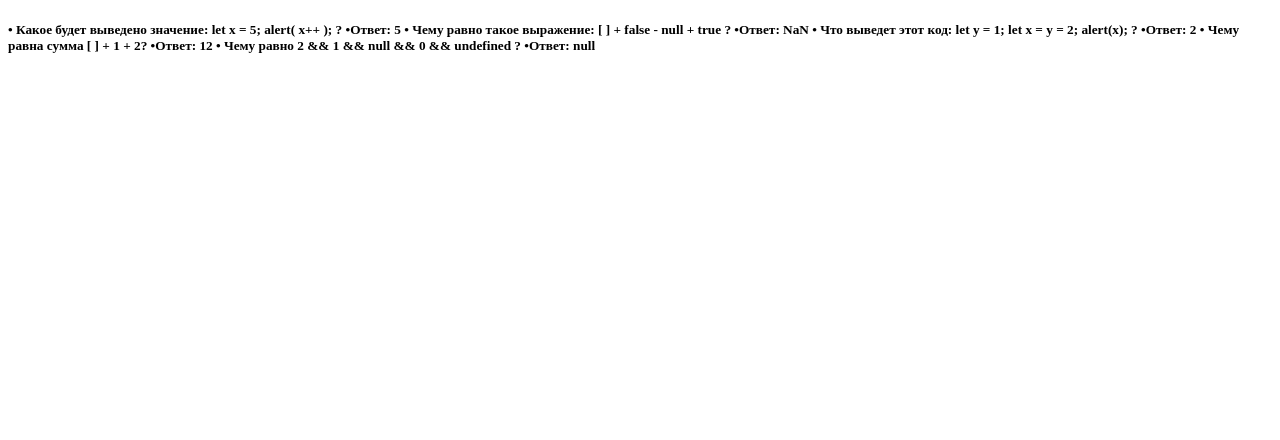
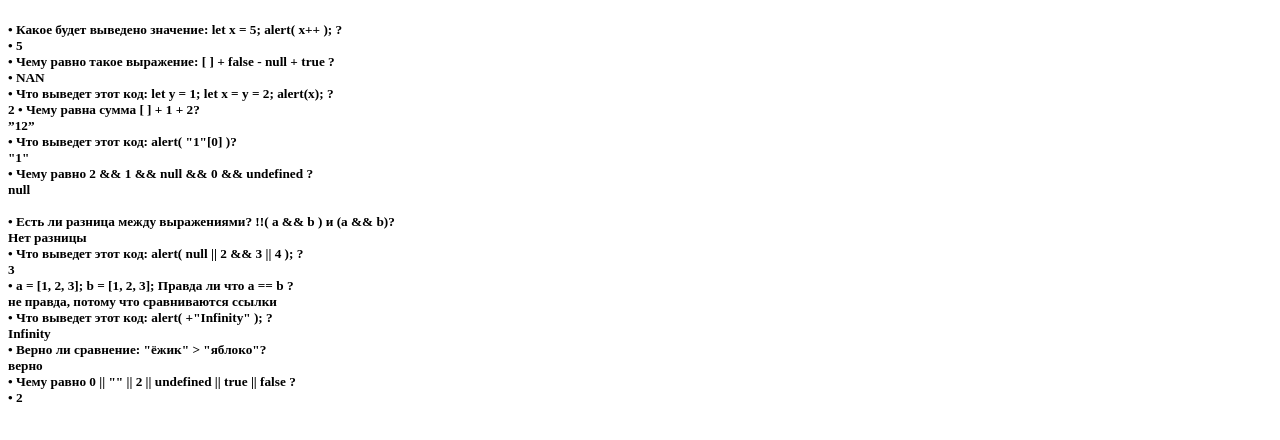
Before and after one commit to HoupsChernikova/Lesso1.2, a plain HTML site: page lesson1.2/index.html in a window 1280 px wide. Drawn offline with Linux system fonts and the light colour scheme.

Commit message:
переделано

```diff
--- a/lesson1.2/index.html
+++ b/lesson1.2/index.html
@@ -6,24 +6,33 @@
 </head>
 <body>
     <h5>
-    	•	Какое будет выведено значение: let x = 5; alert( x++ ); ?
-•Ответ: 	5
+    •	Какое будет выведено значение: let x = 5; alert( x++ ); ?<br>
+•	5<br>
 
-•	Чему равно такое выражение: [ ] + false - null + true ?
+•	Чему равно такое выражение: [ ] + false - null + true ?<br>
 
-•Ответ:	NaN
+•	NAN <br>
 
-•	Что выведет этот код: let y = 1; let x = y = 2; alert(x); ?
-
-•Ответ:	2
-
-•	Чему равна сумма [ ] + 1 + 2?
-
-•Ответ:	12
-
-•	Чему равно 2 && 1 && null && 0 && undefined ?
-
-•Ответ:	null
+•	Что выведет этот код: let y = 1; let x = y = 2; alert(x); ?<br>
+2
+•	Чему равна сумма [ ] + 1 + 2?<br>
+ ”12”<br>
+•	Что выведет этот код: alert( "1"[0] )?<br>
+"1"<br>
+•	Чему равно 2 && 1 && null && 0 && undefined ?<br>
+null<br><br>
+•	Есть ли разница между выражениями? !!( a && b ) и (a && b)?<br>
+Нет разницы<br>
+•	Что выведет этот код: alert( null || 2 && 3 || 4 ); ?<br>
+3<br>
+•	a = [1, 2, 3]; b = [1, 2, 3]; Правда ли что a == b ?<br>
+не правда, потому что сравниваются ссылки<br>
+•	Что выведет этот код: alert( +"Infinity" ); ?<br>
+Infinity<br>
+•	Верно ли сравнение: "ёжик" > "яблоко"?<br>
+верно<br>
+•	Чему равно 0 || "" || 2 || undefined || true || falsе ?<br>
+•	2<br>
 
     </h5>
 
```
